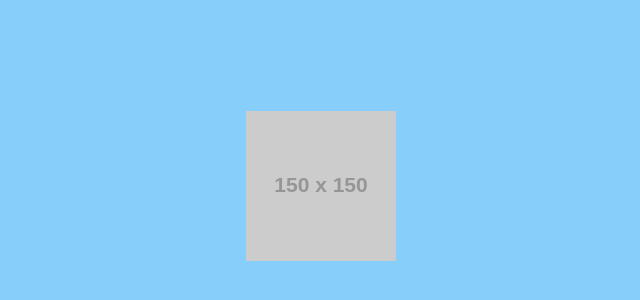
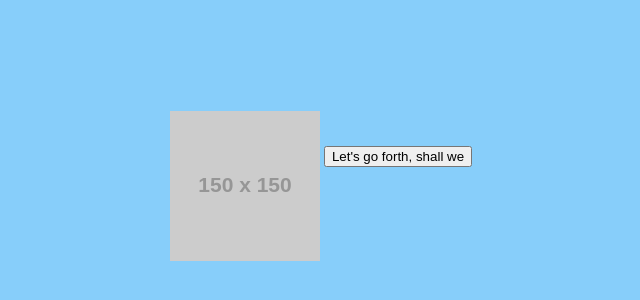
Before and after one commit to aw796/Our-love-story, a plain HTML site: page journey.html in a window 1280 px wide. Shown: the part 96-396 px from the top of the page, without its empty margins (319-959 px from the left). Drawn offline with Linux system fonts and the light colour scheme; placeholder pictures from the web are drawn by us.

Commit message:
Update journey.html

```diff
--- a/journey.html
+++ b/journey.html
@@ -42,3 +42,4 @@
   </script>
 </body>
 </html>
+<button class="button" onclick="window.location.href='timeline.html'">Let's go forth, shall we</button>
```
